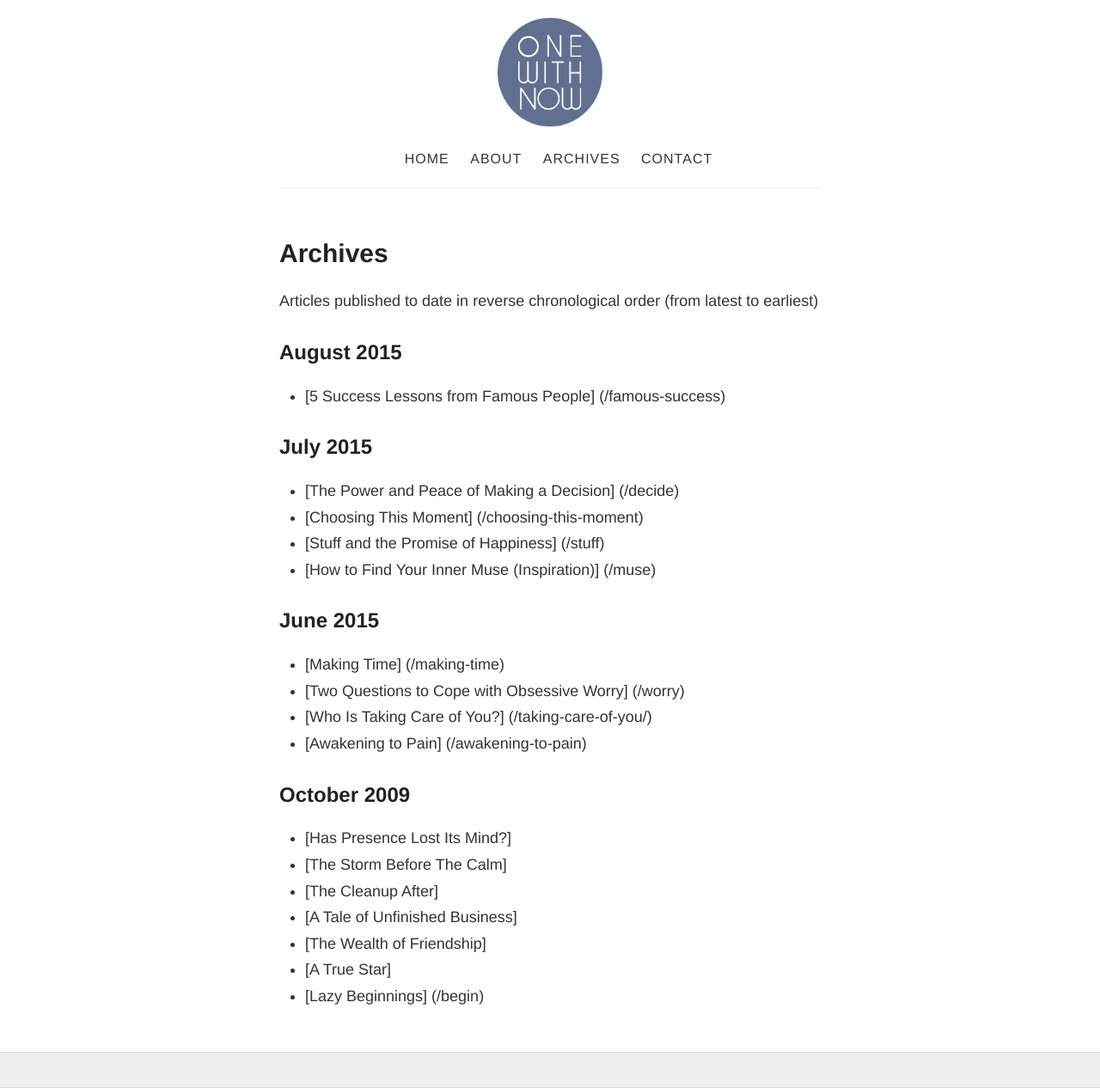
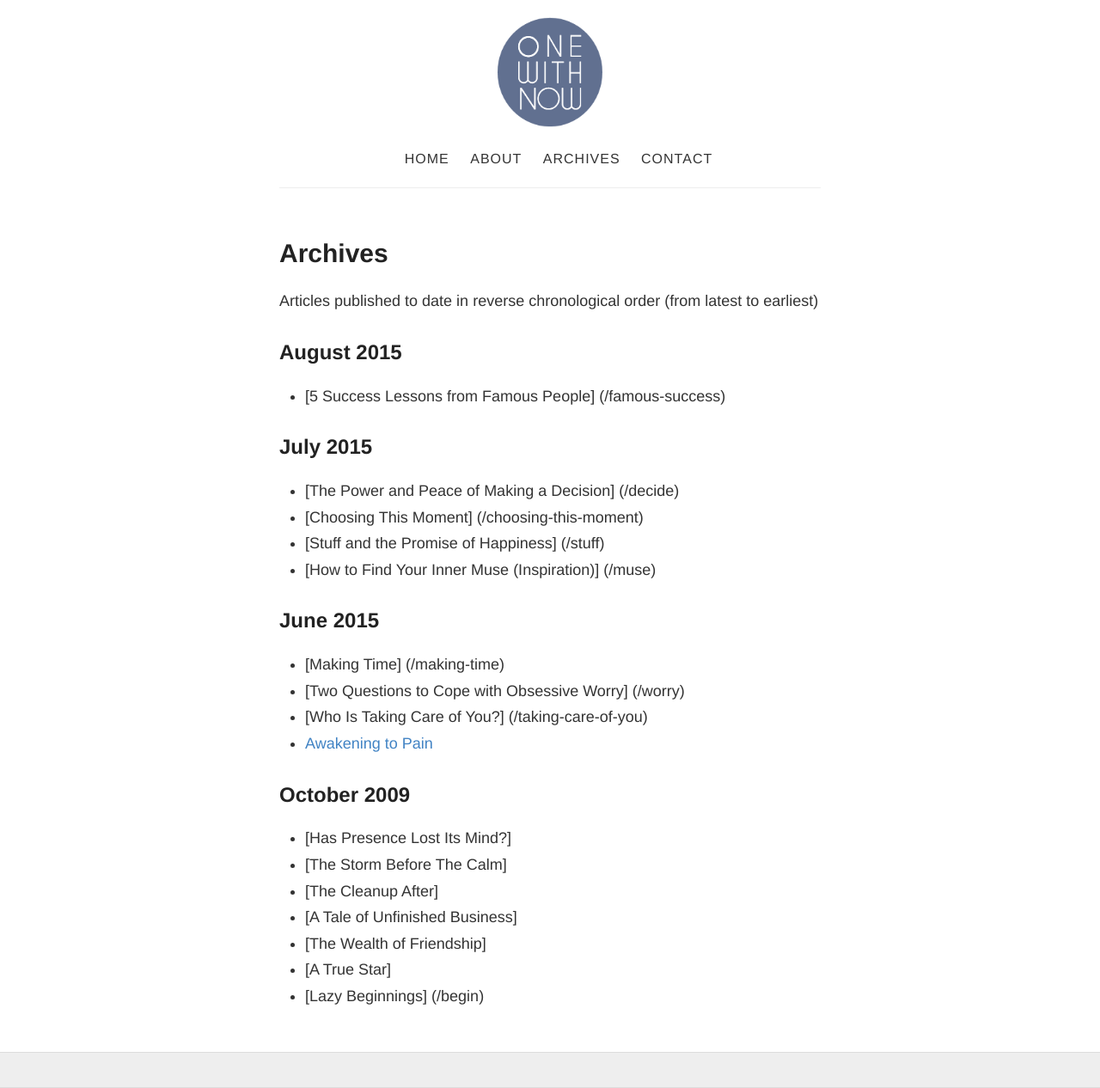
Before and after one commit to onewithnow/onewithnow.github.io, a Jekyll site: the page built from archives.md, in a window 1280 px wide. Shown: the whole page at 86% size. Built offline with Jekyll 4.4.1, drawn with Linux system fonts in a browser that asks for light colours; Markdown is read by kramdown in place of the engine named in the settings.

Commit message:
archive update

```diff
--- a/archives.md
+++ b/archives.md
@@ -19,8 +19,8 @@ Articles published to date in reverse chronological order (from latest to earlie
 
 - [Making Time] (/making-time)
 - [Two Questions to Cope with Obsessive Worry] (/worry)
-- [Who Is Taking Care of You?] (/taking-care-of-you/)
-- [Awakening to Pain] (/awakening-to-pain)
+- [Who Is Taking Care of You?] (/taking-care-of-you)
+- [Awakening to Pain](/awakening-to-pain)
 
 ## October 2009
 
```
